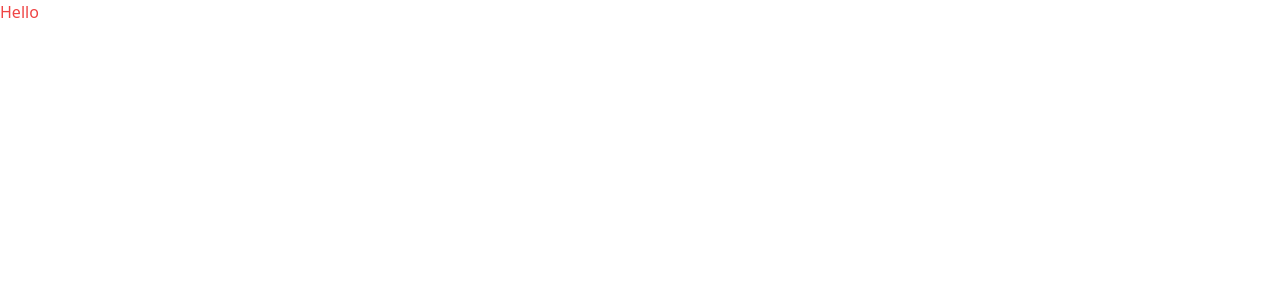
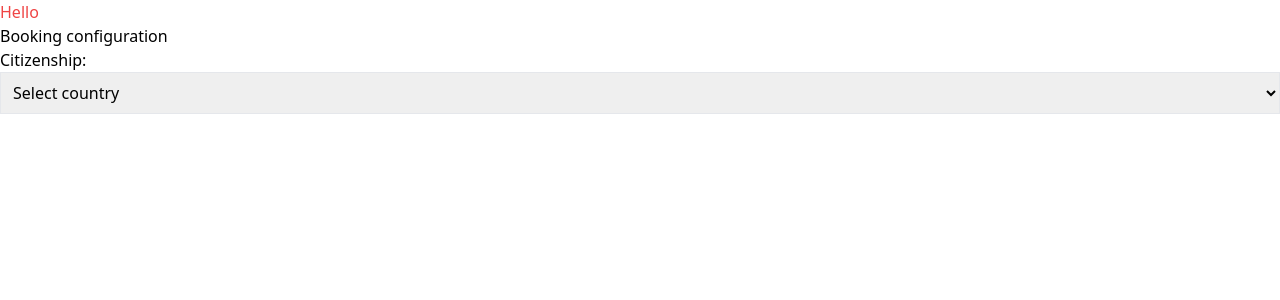
Before and after one commit to ibrahimaliyevv2/hotel-booking-system, a React (Vite) app: page / in a window 1280 px wide. Shown: the top 300 px of the page. Built offline with nearby package versions, Linux system fonts and the light colour scheme.

Commit message:
feat(BookingForm): add selecting citizenship

```diff
--- a/src/App.tsx
+++ b/src/App.tsx
@@ -1,7 +1,10 @@
+import BookingForm from "./components/BookingForm";
+
 function App() {
   return (
     <>
       <p className="text-red-500">Hello</p>
+      <BookingForm />
     </>
   );
 }
--- a/src/components/BookingForm.tsx
+++ b/src/components/BookingForm.tsx
@@ -1,5 +1,32 @@
+import { useAppDispatch, useAppSelector } from "../redux/store";
+import { countries } from "../data/countries";
+import { setCitizenship } from "../redux/slices/bookingSlice";
 const BookingForm = () => {
-  return <div></div>;
+  const dispatch = useAppDispatch();
+  const config = useAppSelector((state) => state.booking.booking);
+  return (
+    <form>
+      <h1>Booking configuration</h1>
+
+      <div>
+        <div>
+          <label>Citizenship:</label>
+          <select
+            value={config.citizenship}
+            onChange={(e) => dispatch(setCitizenship(e.target.value))}
+            className="border p-2 w-full"
+          >
+            <option value="">Select country</option>
+            {countries.map((country) => (
+              <option key={country.id} value={country.name}>
+                {country.name}
+              </option>
+            ))}
+          </select>
+        </div>
+      </div>
+    </form>
+  );
 };
 
 export default BookingForm;
--- a/src/redux/store.ts
+++ b/src/redux/store.ts
@@ -1,5 +1,6 @@
 import { configureStore } from "@reduxjs/toolkit";
 import bookingReducer from "./slices/bookingSlice"
+import { useDispatch, useSelector } from "react-redux";
 
 export const store = configureStore({
     reducer: {
@@ -9,3 +10,6 @@ export const store = configureStore({
 
 export type RootState = ReturnType<typeof store.getState>;
 export type AppDispatch = typeof store.dispatch;
+
+export const useAppDispatch = useDispatch.withTypes<AppDispatch>();
+export const useAppSelector = useSelector.withTypes<RootState>();
```
